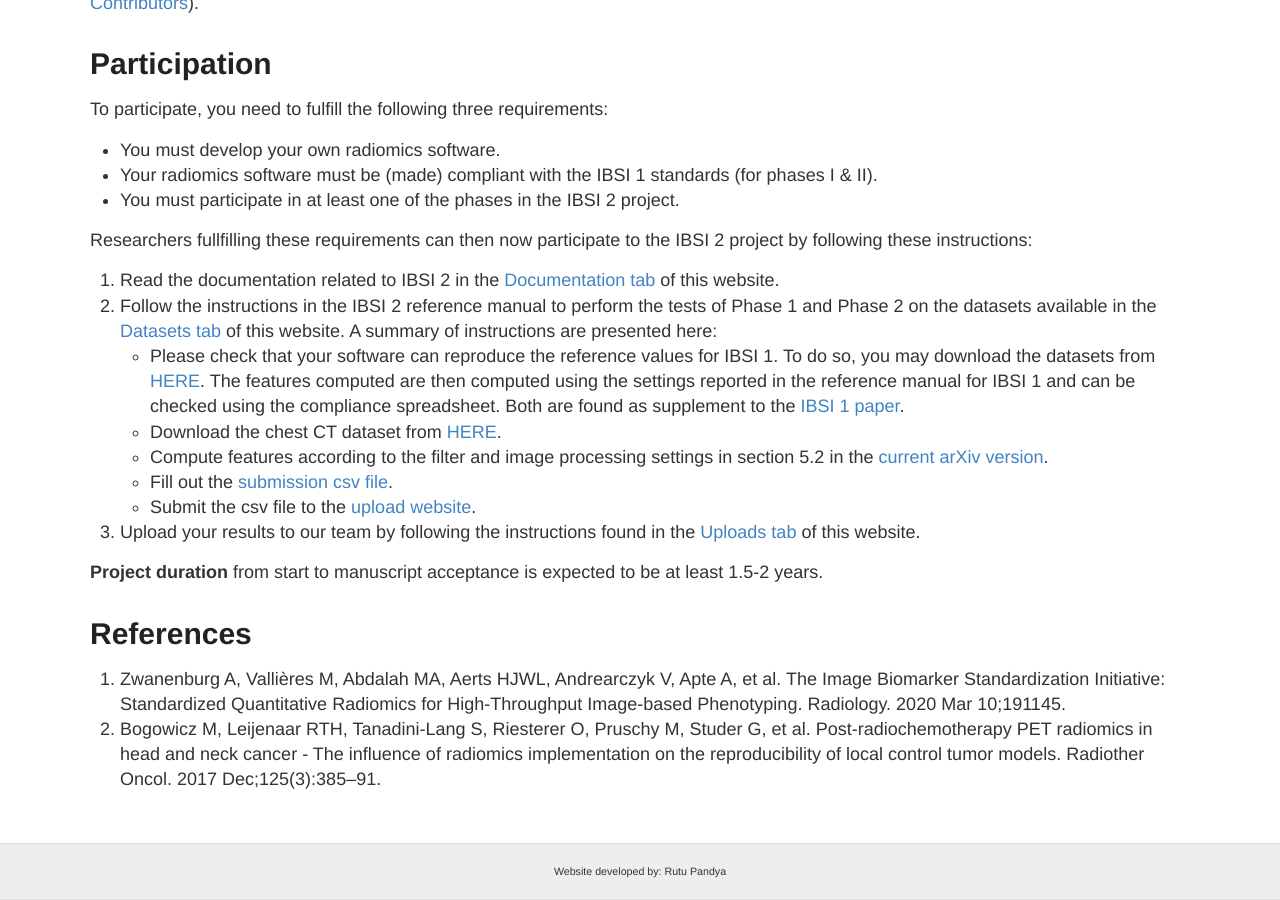
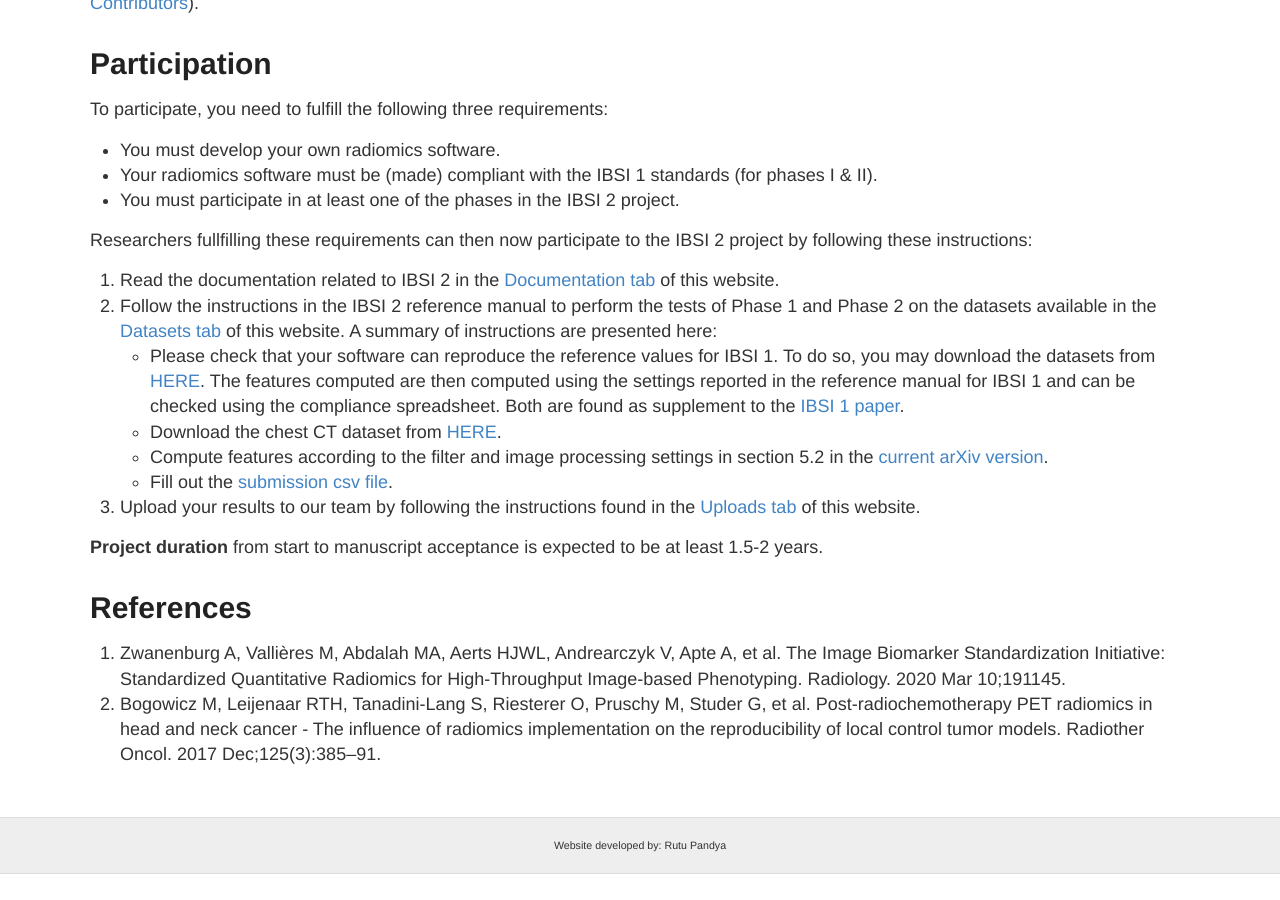
Before and after one commit to theibsi/theibsi.github.io, a Jekyll site: the page built from ibsi2.html, in a window 1280 px wide and 900 px high, scrolled down 1187 px. Built offline with Jekyll 4.4.1, drawn with Linux system fonts in a browser that asks for light colours; after the commit the page ends 2061 px from its top, so only the background shows below that.

Commit message:
Update ibsi2.html

```diff
--- a/ibsi2.html
+++ b/ibsi2.html
@@ -54,7 +54,6 @@ permalink: /ibsi2/
 			<li>Download the chest CT dataset from <a href="https://github.com/theibsi/data_sets">HERE</a>. </li>
 			<li>Compute features according to the filter and image processing settings in section 5.2 in the <a href="https://arxiv.org/abs/2006.05470">current arXiv version</a>. </li>
 			<li>Fill out the <a href="https://ibsi.radiomics.hevs.ch/assets/IBSI-2-Phase2-Submission-Template.csv">submission csv file</a>. </li>
-			<li>Submit the csv file to the <a href="https://ibsi.radiomics.hevs.ch/">upload website</a>. </li>
 		</ul>
 	    <li>Upload your results to our team by following the instructions found in the  <a href="https://theibsi.github.io/uploads/">Uploads tab</a> of this website.</li>
         </ol>
```
